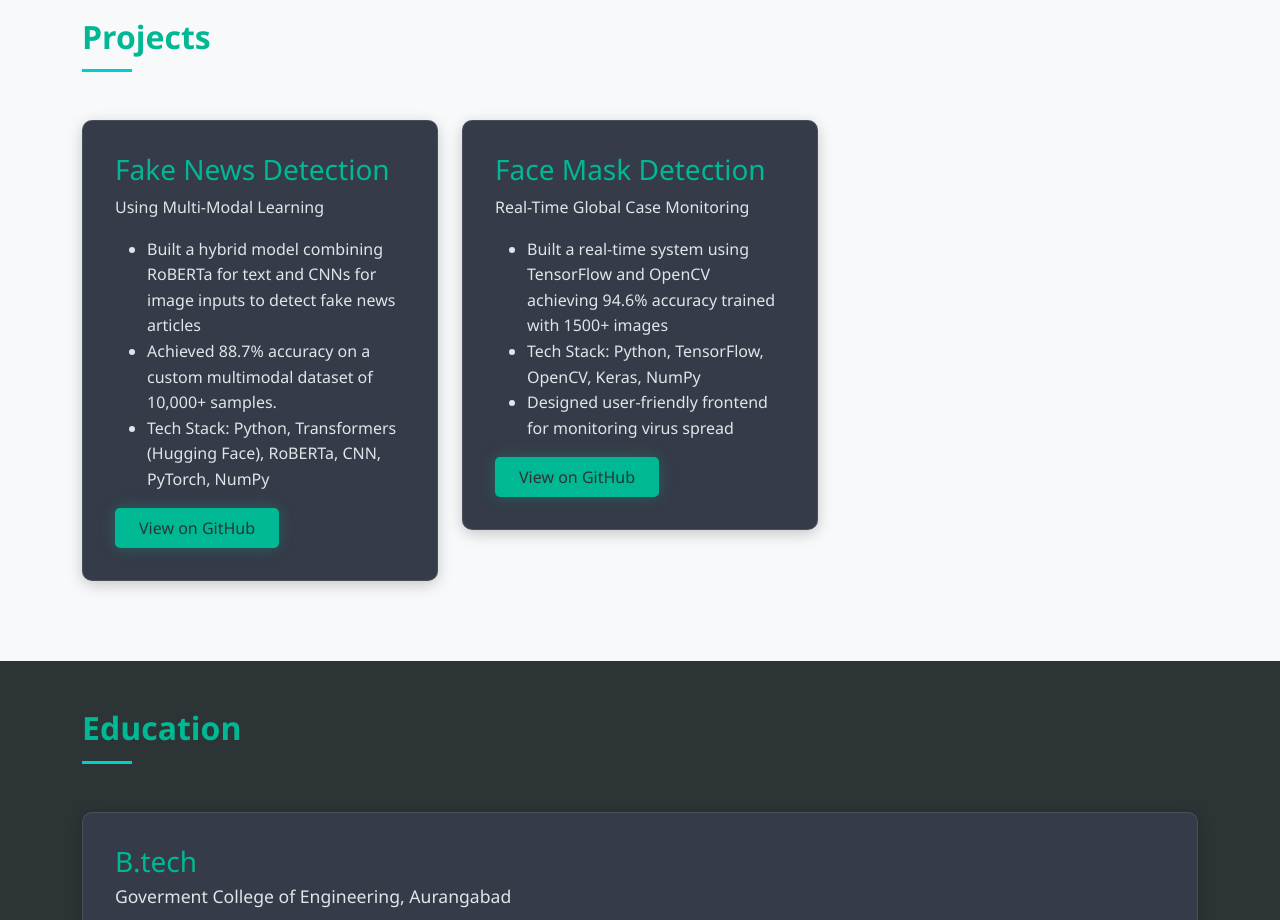
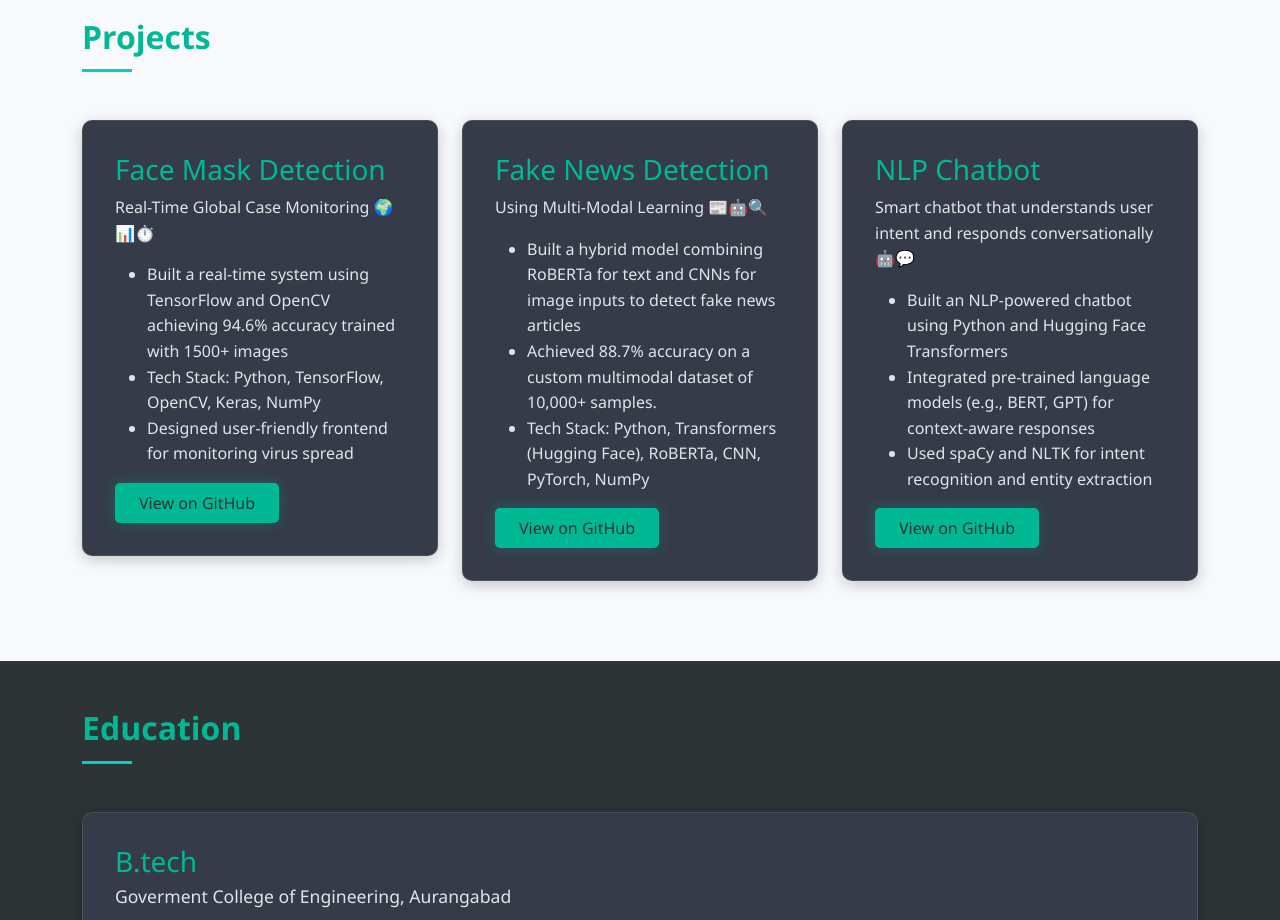
Before and after one commit to sofialtamsh/Portfolio, a website: page index.html in a window 1280 px wide. Shown: the part 3060-3980 px from the top of the page. Drawn offline with nearby package versions, Linux system fonts and the light colour scheme.

Commit message:
:memo: small edit

```diff
--- a/index.html
+++ b/index.html
@@ -313,46 +313,46 @@
             <div class="row g-4">
                 <div class="col-md-4">
                     <div class="project-card">
+                        <h3>Face Mask Detection </h3>
+                        <p>Real-Time Global Case Monitoring 🌍📊⏱️</p>
+                        <ul>
+                            <li>Built a real-time system using TensorFlow and OpenCV achieving 94.6% accuracy trained with 1500+ images</li>
+                            <li>Tech Stack: Python, TensorFlow, OpenCV, Keras, NumPy</li>
+                            <li>Designed user-friendly frontend for monitoring virus spread</li>
+                        </ul>
+                        <div class="project-links">
+                            <a href="https://github.com/sofialtamsh/Face-Mask_Detection" target="_blank" class="btn btn-primary">View on GitHub</a>
+                        </div>
+                    </div>
+                </div>
+                                <div class="col-md-4">
+                    <div class="project-card">
                         <h3>Fake News Detection</h3>
-                        <p>Using Multi-Modal Learning</p>
+                        <p>Using Multi-Modal Learning 📰🤖🔍</p>
                         <ul>
                             <li>Built a hybrid model combining RoBERTa for text and CNNs for image inputs to detect fake news articles</li>
                             <li>Achieved 88.7% accuracy on a custom multimodal dataset of 10,000+ samples.</li>
                             <li>Tech Stack: Python, Transformers (Hugging Face), RoBERTa, CNN, PyTorch, NumPy</li>
                         </ul>
                         <div class="project-links">
-                            <a href="https://github.com/sofialtamsh" target="_blank" class="btn btn-primary">View on GitHub</a>
+                            <a href="https://github.com/sofialtamsh/Fake_News_Detection" target="_blank" class="btn btn-primary">View on GitHub</a>
                         </div>
                     </div>
                 </div>
                 <div class="col-md-4">
                     <div class="project-card">
-                        <h3>Face Mask Detection </h3>
-                        <p>Real-Time Global Case Monitoring</p>
+                        <h3>NLP Chatbot</h3>
+                        <p>Smart chatbot that understands user intent and responds conversationally 🤖💬</p>
                         <ul>
-                            <li>Built a real-time system using TensorFlow and OpenCV achieving 94.6% accuracy trained with 1500+ images</li>
-                            <li>Tech Stack: Python, TensorFlow, OpenCV, Keras, NumPy</li>
-                            <li>Designed user-friendly frontend for monitoring virus spread</li>
+                            <li>Built an NLP-powered chatbot using Python and Hugging Face Transformers</li>
+                            <li>Integrated pre-trained language models (e.g., BERT, GPT) for context-aware responses</li>
+                            <li>Used spaCy and NLTK for intent recognition and entity extraction</li>
                         </ul>
                         <div class="project-links">
-                            <a href="https://github.com/sofialtamsh" target="_blank" class="btn btn-primary">View on GitHub</a>
+                            <a href="https://github.com/sofialtamsh/NLP-Chatbot" target="_blank" class="btn btn-primary">View on GitHub</a>
                         </div>
                     </div>
                 </div>
-                <!-- <div class="col-md-4">
-                    <div class="project-card">
-                        <h3>BRICKStorm</h3>
-                        <p>Smash, Bounce, Break & Win!</p>
-                        <ul>
-                            <li>Designed and developed a 2D brick breaker game in Java</li>
-                            <li>Implemented gameplay mechanics including paddle control</li>
-                            <li>Created engaging ball dynamics and scoring system</li>
-                        </ul>
-                        <div class="project-links">
-                            <a href="https://github.com/sofialtamsh" target="_blank" class="btn btn-primary">View on GitHub</a>
-                        </div>
-                    </div>
-                </div> -->
             </div>
         </div>
     </section>
```
